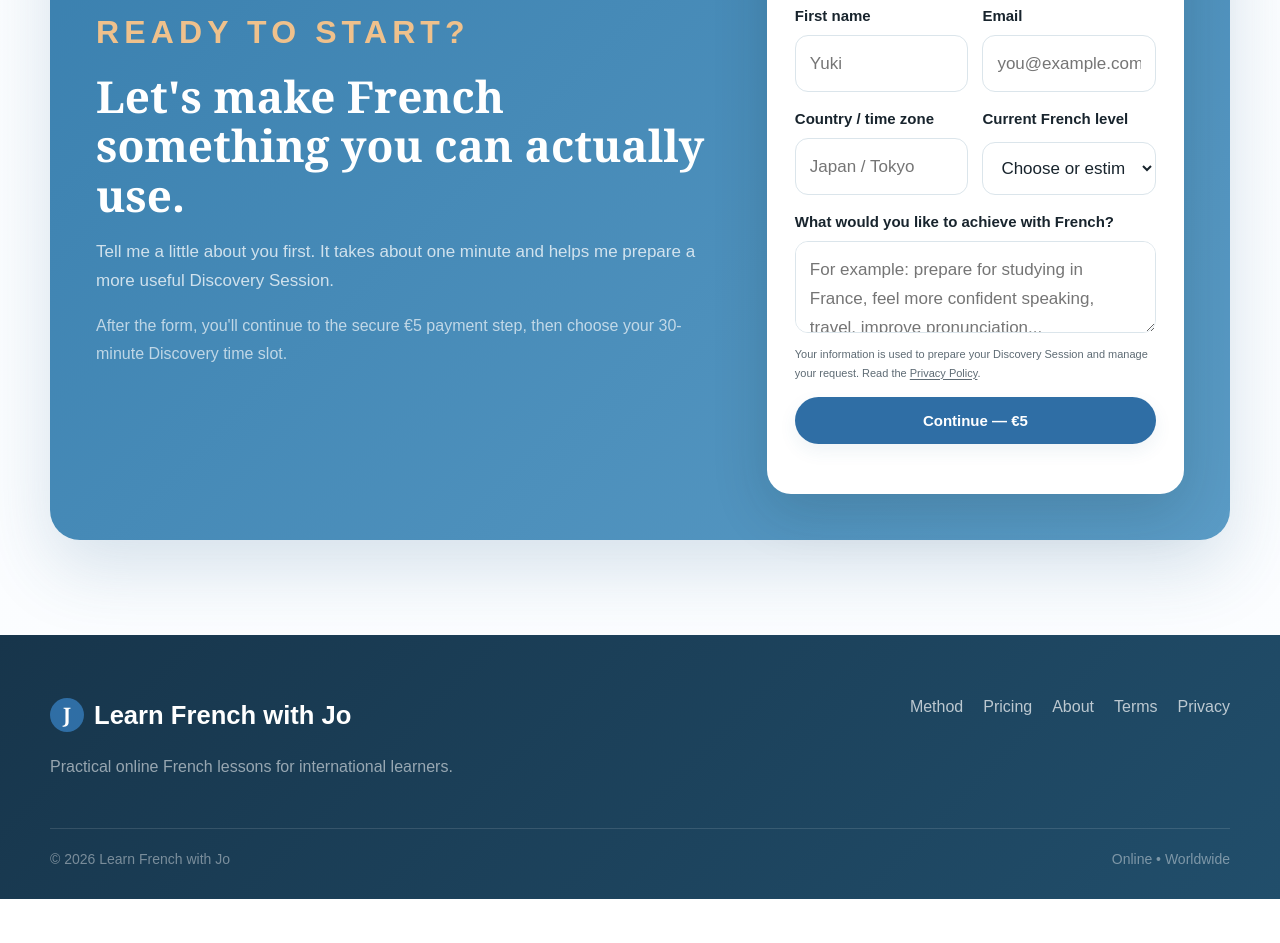
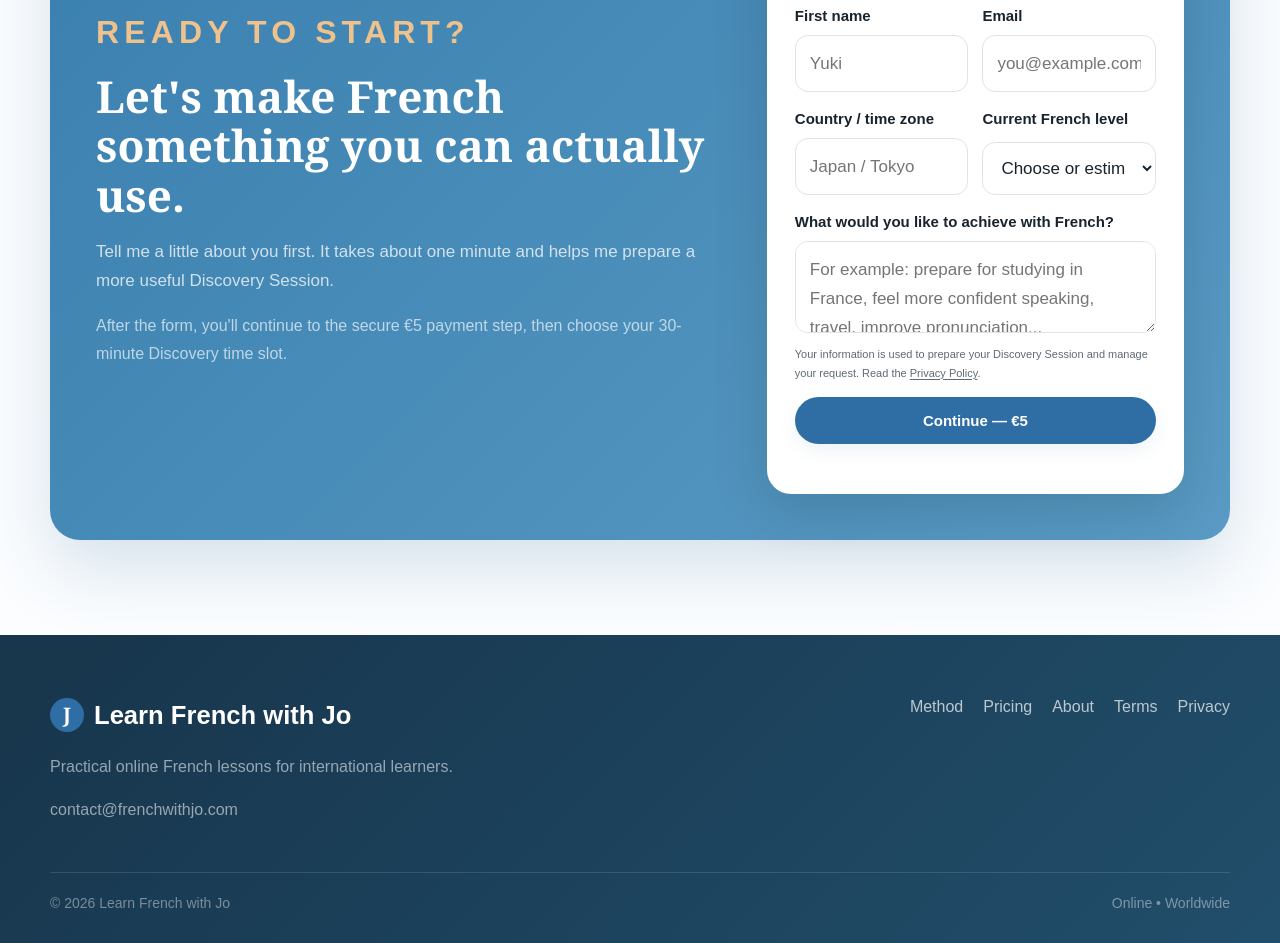
Before and after one commit to bigben35/frenchwithjo, a plain HTML site: page index.html in a window 1280 px wide. Shown: the part 7287-8230 px from the top of the page. Before the commit the page ends 8186 px from the top, so only its background shows below. Drawn offline with Linux system fonts and the light colour scheme.

Commit message:
update index.html with mail
add mail

```diff
--- a/index.html
+++ b/index.html
@@ -132,7 +132,9 @@
 </div></section>
 </main>
 
-<footer class="site-footer"><div class="container"><div class="footer-top"><div><div class="brand"><span class="mark">J</span><span>Learn French with Jo</span></div><p>Practical online French lessons for international learners.</p></div><div class="footer-links"><a href="#method">Method</a><a href="#pricing">Pricing</a><a href="#about">About</a><a href="terms.html">Terms</a><a href="privacy.html">Privacy</a></div></div><div class="footer-bottom"><span>© <span id="year"></span> Learn French with Jo</span><span>Online • Worldwide</span></div></div></footer>
+<footer class="site-footer"><div class="container"><div class="footer-top"><div><div class="brand"><span class="mark">J</span><span>Learn French with Jo</span></div><p>Practical online French lessons for international learners.</p><p>
+  <a href="mailto:contact@frenchwithjo.com">contact@frenchwithjo.com</a>
+</p></div><div class="footer-links"><a href="#method">Method</a><a href="#pricing">Pricing</a><a href="#about">About</a><a href="terms.html">Terms</a><a href="privacy.html">Privacy</a></div></div><div class="footer-bottom"><span>© <span id="year"></span> Learn French with Jo</span><span>Online • Worldwide</span></div></div></footer>
 
 <script src="script.js"></script>
 </body></html>
```
